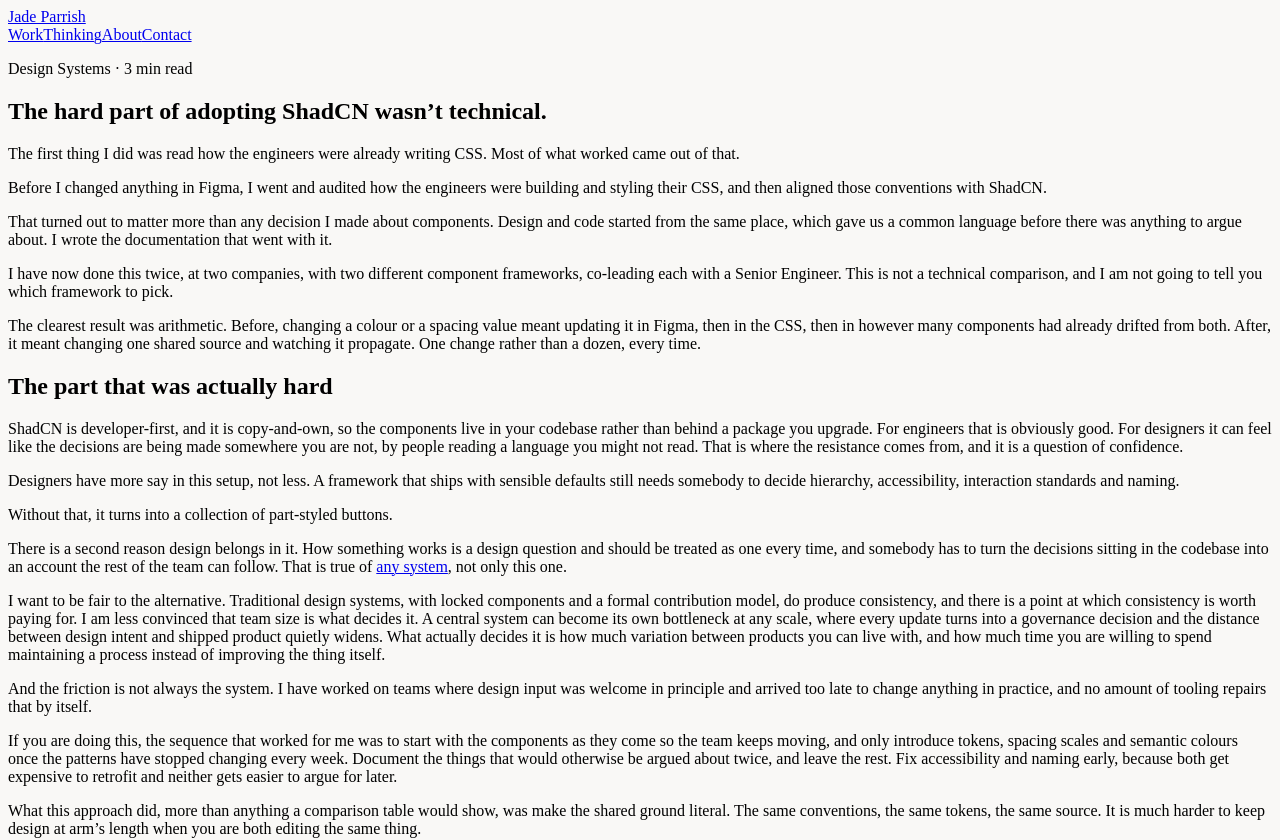
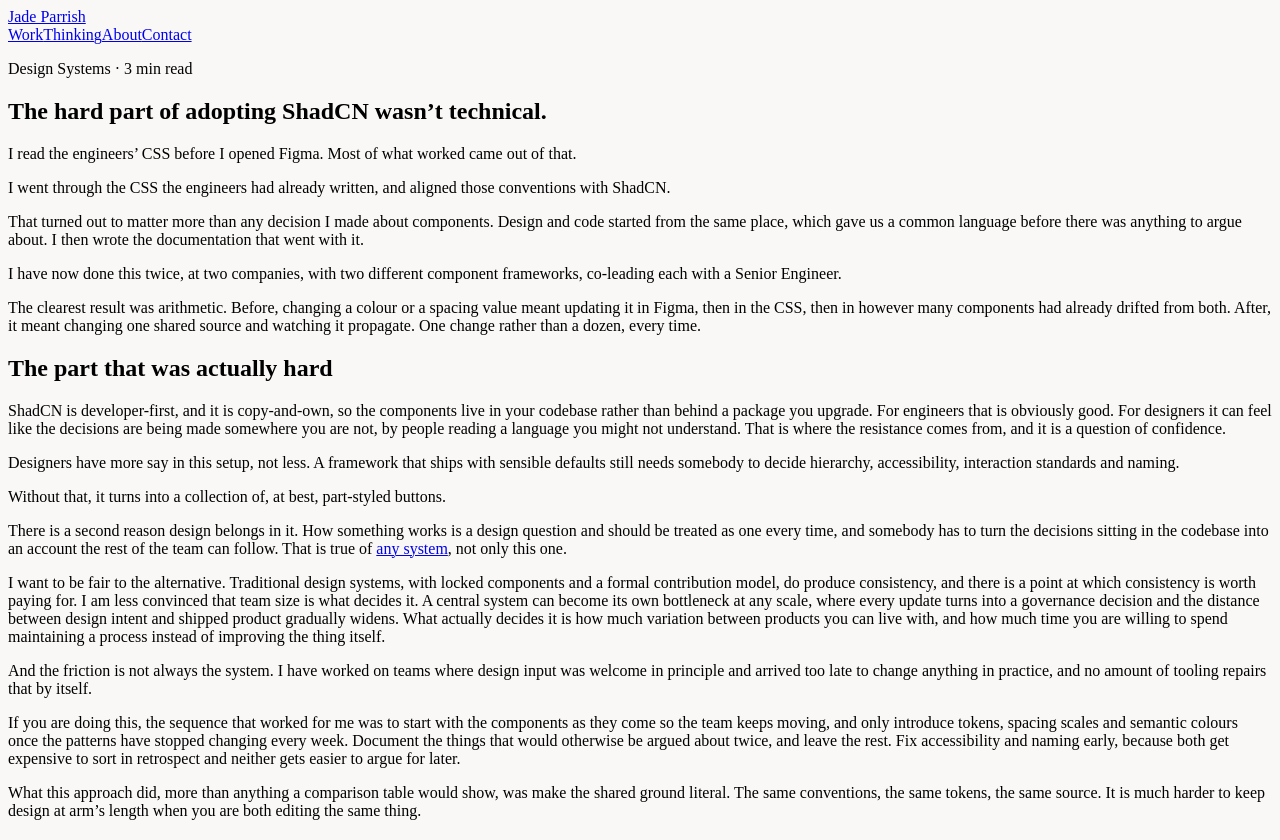
Before and after one commit to jadeparrish/portfolio, a Next.js app: page /thinking/shadcn in a window 1280 px wide. Shown: the top 840 px of the page. Built offline with nearby package versions, Linux system fonts and the light colour scheme.

Commit message:
Update page.js

```diff
--- a/app/thinking/shadcn/page.js
+++ b/app/thinking/shadcn/page.js
@@ -12,7 +12,7 @@ import {
 export const metadata = {
   title: "The hard part of adopting ShadCN wasn't technical: Jade Parrish",
   description:
-    'The first thing I did was read how the engineers were already writing CSS. Most of what worked came out of that.',
+    'I read the engineers’ CSS before I opened Figma. Most of what worked came out of that.',
 };
 
 export default function ShadcnArticle() {
@@ -23,8 +23,8 @@ export default function ShadcnArticle() {
         title={<>The hard part of adopting ShadCN wasn&rsquo;t technical.</>}
         subtitle={
           <>
-            The first thing I did was read how the engineers were already writing CSS.
-            Most of what worked came out of that.
+            I read the engineers&rsquo; CSS before I opened Figma. Most of what worked
+            came out of that.
           </>
         }
       />
@@ -32,20 +32,18 @@ export default function ShadcnArticle() {
       <ArticleBody>
         <ArticleBlock>
           <p>
-            Before I changed anything in Figma, I went and audited how the engineers were
-            building and styling their CSS, and then aligned those conventions with
-            ShadCN.
+            I went through the CSS the engineers had already written, and aligned those
+            conventions with ShadCN.
           </p>
           <p>
             That turned out to matter more than any decision I made about components.
             Design and code started from the same place, which gave us a common language
-            before there was anything to argue about. I wrote the documentation that went
-            with it.
+            before there was anything to argue about. I then wrote the documentation that
+            went with it.
           </p>
           <p>
             I have now done this twice, at two companies, with two different component
-            frameworks, co-leading each with a Senior Engineer. This is not a technical
-            comparison, and I am not going to tell you which framework to pick.
+            frameworks, co-leading each with a Senior Engineer.
           </p>
         </ArticleBlock>
 
@@ -66,7 +64,7 @@ export default function ShadcnArticle() {
               your codebase rather than behind a package you upgrade. For engineers that
               is obviously good. For designers it can feel like the decisions are being
               made somewhere you are not, by people reading a language you might not
-              read. That is where the resistance comes from, and it is a question of
+              understand. That is where the resistance comes from, and it is a question of
               confidence.
             </p>
             <p>
@@ -75,7 +73,7 @@ export default function ShadcnArticle() {
               interaction standards and naming.
             </p>
             <PullQuote>
-              Without that, it turns into a collection of part-styled buttons.
+              Without that, it turns into a collection of, at best, part-styled buttons.
             </PullQuote>
             <p>
               There is a second reason design belongs in it. How something works is a
@@ -95,7 +93,7 @@ export default function ShadcnArticle() {
             is a point at which consistency is worth paying for. I am less convinced that
             team size is what decides it. A central system can become its own bottleneck
             at any scale, where every update turns into a governance decision and the
-            distance between design intent and shipped product quietly widens. What
+            distance between design intent and shipped product gradually widens. What
             actually decides it is how much variation between products you can live with,
             and how much time you are willing to spend maintaining a process instead of
             improving the thing itself.
@@ -114,7 +112,7 @@ export default function ShadcnArticle() {
             spacing scales and semantic colours once the patterns have stopped changing
             every week. Document the things that would otherwise be argued about twice,
             and leave the rest. Fix accessibility and naming early, because both get
-            expensive to retrofit and neither gets easier to argue for later.
+            expensive to sort in retrospect and neither gets easier to argue for later.
           </p>
         </ArticleBlock>
 
```
